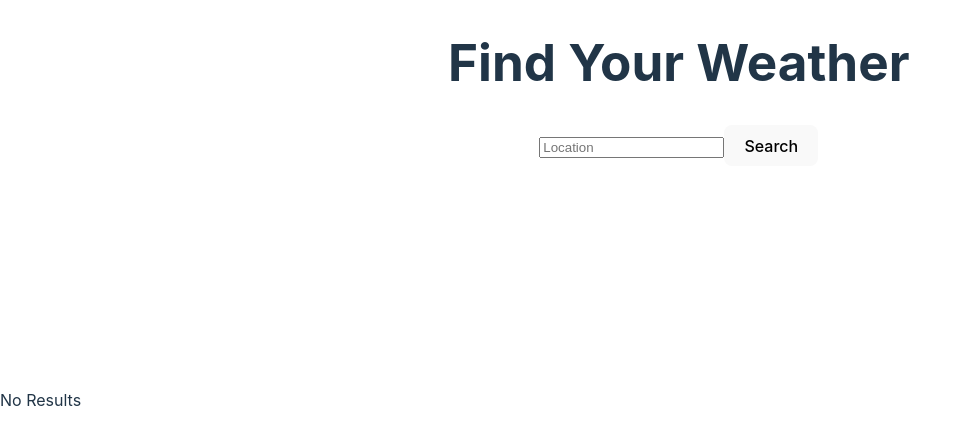
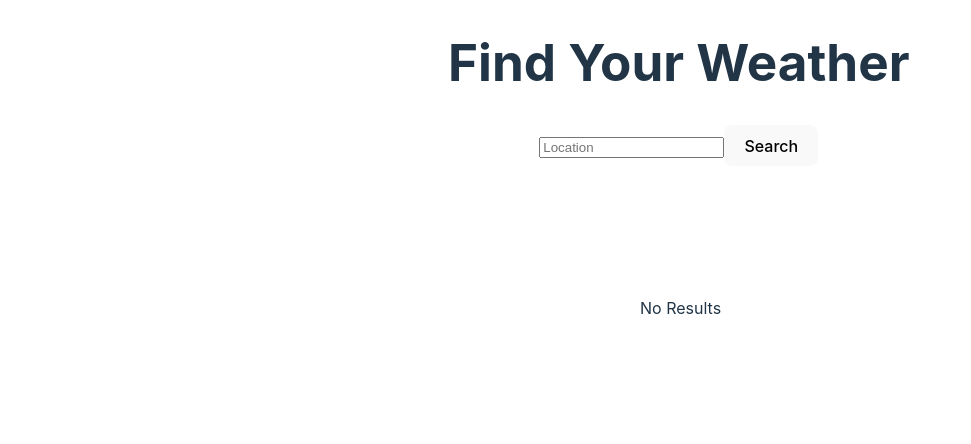
Before and after one commit to vsots/weather-app, a React (Vite) app: page / in a window 1280 px wide. Shown: the top 444 px of the page, without its empty margins (0-971 px from the left). Built offline with nearby package versions, Linux system fonts and the light colour scheme; no server answers.

Commit message:
feat(weather-app): adds no-results css

```diff
--- a/src/App.css
+++ b/src/App.css
@@ -37,3 +37,9 @@ h3 {
   flex-direction: column;
   padding: 10px;
 }
+
+#no-results {
+  position: absolute;
+  left: 50%;
+  top: 35%;
+}
--- a/src/App.tsx
+++ b/src/App.tsx
@@ -73,7 +73,7 @@ function App() {
               </Route>
             </Routes>
           </div>
-        ) : <div>No Results</div>}
+        ) : <div id="no-results"><p>No Results</p></div>}
     </BrowserRouter>
   )
 }
```
